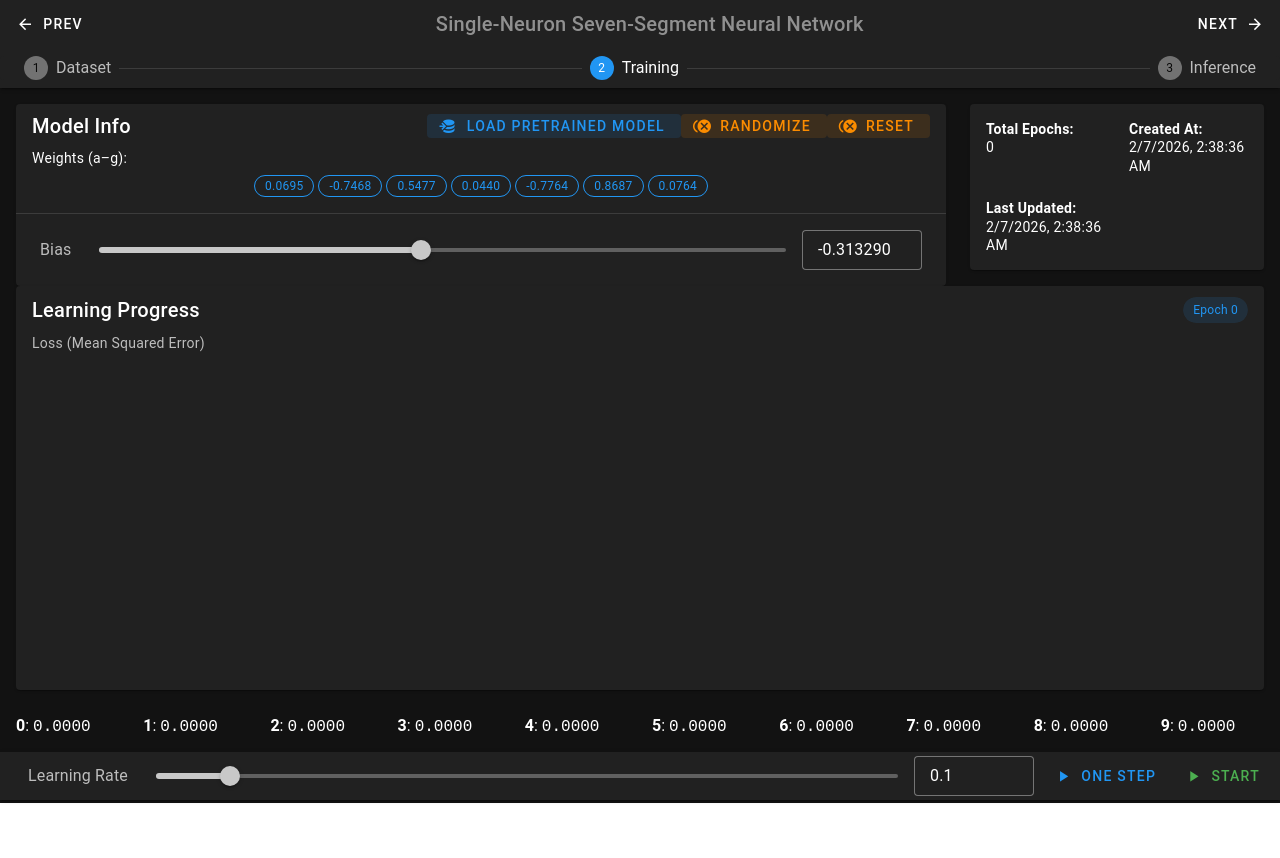
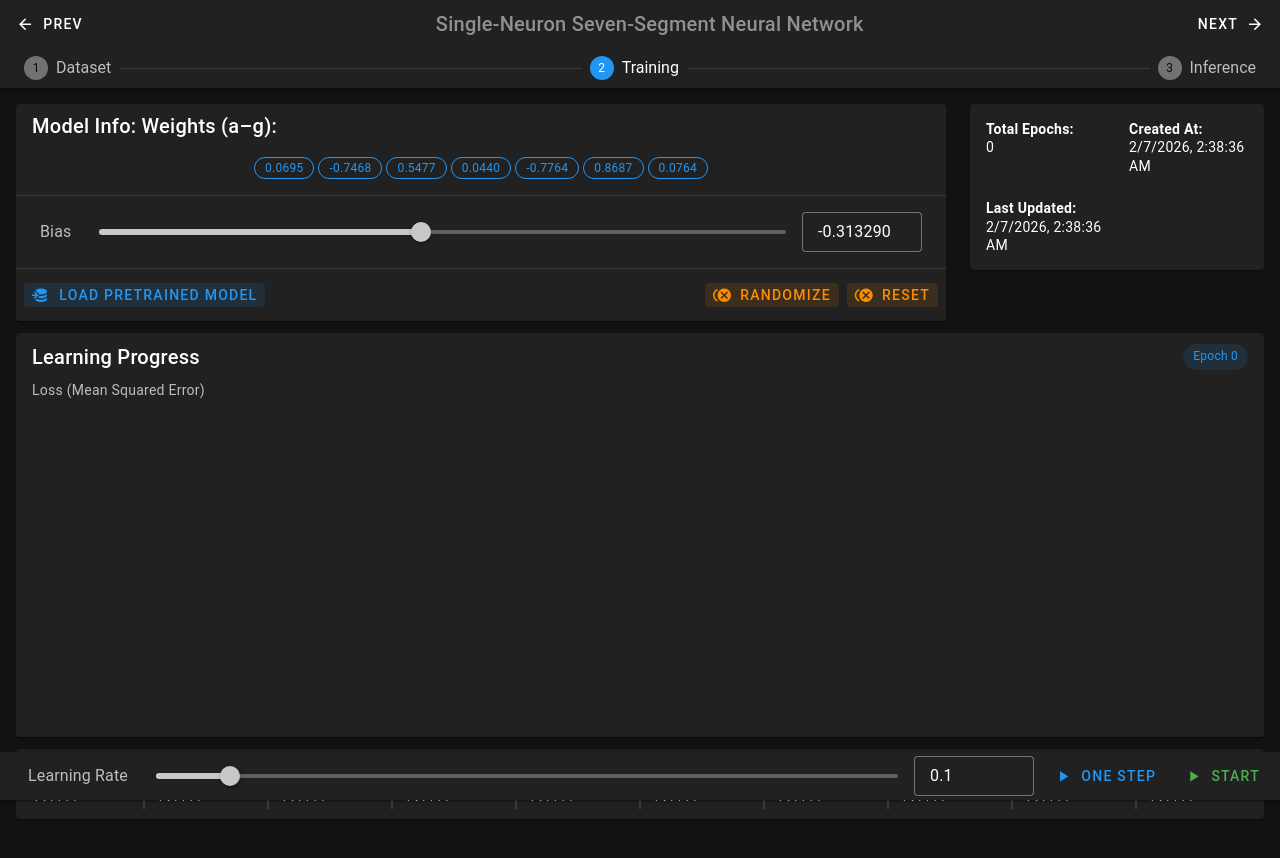
Before and after one commit to teknomistika/simple-neural-network-seven-segment-digit-recognition, a Vue app: page / in a window 1280 px wide. Both pictures are taken after a click on the button "NEXT". Shown: the top 858 px of the page. Before the commit the page ends 803 px from the top, so only its background shows below. Built offline with nearby package versions, Linux system fonts and the light colour scheme; a small style sheet from the web is missing.

Commit message:
Update UI

```diff
--- a/src/components/ModelStats.vue
+++ b/src/components/ModelStats.vue
@@ -30,7 +30,7 @@ function randomize() {
 }
 function zero() {
     if (!confirm('zero all values?')) return
-    model.weights = model.weights.map( v => 0)
+    model.weights = model.weights.map(v => 0)
     model.bias = 0
     model.createdAt = new Date()
     model.updateAt = model.createdAt
@@ -43,17 +43,8 @@ function zero() {
     <!-- Weights -->
     <v-row>
         <v-col cols="12" sm="9">
-            <v-card density="compact" title="Model Info">
-                <template #append>
-                    <v-btn density="compact" variant="tonal" color="primary" prependIcon="mdi-database-import">Load
-                        Pretrained Model</v-btn>
-                    <v-btn density="compact" variant="tonal" color="warning" @click="randomize"
-                        prependIcon="mdi-close-circle-multiple">Randomize</v-btn>
-                    <v-btn density="compact" variant="tonal" color="warning" @click="zero"
-                        prependIcon="mdi-close-circle-multiple">Reset</v-btn>
-                </template>
+            <v-card  density="compact" title="Model Info: Weights (a–g):">
                 <v-card-text>
-                    Weights (a–g):
                     <div class="d-flex ga-1 mt-2 justify-center">
                         <v-chip density="comfortable" variant="outlined" v-for="(weight, index) in model.weights"
                             :key="index" size="small" color="primary">
@@ -70,6 +61,16 @@ function zero() {
                         </template>
                     </v-slider>
                 </v-card-text>
+                <v-divider/>
+                <v-card-actions>
+                    <v-btn density="compact" variant="tonal" color="primary" prependIcon="mdi-database-import">Load
+                        Pretrained Model</v-btn>
+                    <v-spacer />
+                    <v-btn density="compact" variant="tonal" color="warning" @click="randomize"
+                        prependIcon="mdi-close-circle-multiple">Randomize</v-btn>
+                    <v-btn density="compact" variant="tonal" color="warning" @click="zero"
+                        prependIcon="mdi-close-circle-multiple">Reset</v-btn>
+                </v-card-actions>
             </v-card>
 
         </v-col>
--- a/src/pages/Step2Training.vue
+++ b/src/pages/Step2Training.vue
@@ -20,14 +20,19 @@
         <v-row>
             <v-col>
                 <ModelStats :model="model" />
-                <TrainingStats :losses="lossHistory" :currentEpoch="currentEpoch"/>
+                <TrainingStats class="mt-3" :losses="lossHistory" :currentEpoch="currentEpoch" />
             </v-col>
         </v-row>
-        <v-row>
-            <v-col v-for="(loss, digit) in lastResults">
-                <b>{{ digit }}</b>: <code>{{ loss.toFixed(4) }}</code>
-            </v-col>
-        </v-row>
+        <v-card class="mt-3">
+            <v-card-item>
+                <v-row>
+                    <v-col v-for="(loss, digit) in lastResults" class="border">
+                        <div class="text-center"><b>{{ digit }}</b></div>
+                        <small><code>{{ loss }}</code></small>
+                    </v-col>
+                </v-row>
+            </v-card-item>
+        </v-card>
     </v-container>
 </template>
 
@@ -44,7 +49,7 @@ import { nextTick, ref, shallowRef, watch } from 'vue';
 const lossHistory = shallowRef<number[]>([])
 const training = ref(false)
 const currentEpoch = ref(0)
-const lastResults = ref(Array.from({ length: 10 }).map((_, i) => 0))
+const lastResults = ref(Array.from({ length: 10 }).map((_, i) => '?.????'))
 
 const {
     model,
@@ -76,15 +81,15 @@ ready.then(s => {
 })
 
 function step() {
-    const sample = samples[sampleAt++]
-    // const sample = samples[1]
+    // const sample = samples[sampleAt++]
+    const sample = samples[0] // train zero only
     if (sampleAt >= samples.length)
         sampleAt = 0
     const res = predict(sample.inputs)
     const detectedDigit = Math.floor(res * 10);
     // Mean Squared Error derivative
     const error = res - sample.target;
-    lastResults.value[sample.digit] = error
+    lastResults.value[sample.digit] = error.toFixed(4)
     currentEpoch.value++
     model.totalEpochs++
     if (lossHistory.value.length >= 50) {
```
